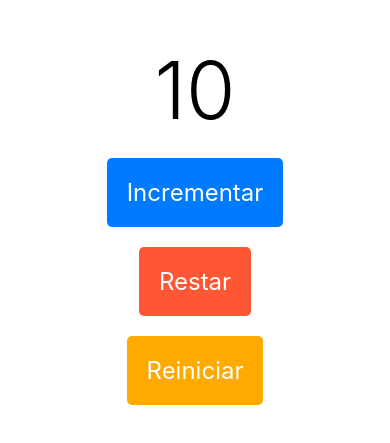
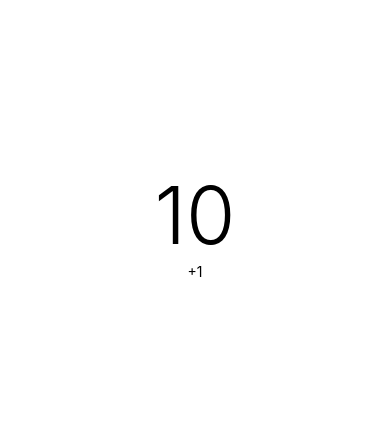
Before and after one commit to Capa1221/ReactBotn, a React Native app: screen / in a window 390 px wide. Shown: the part 199-642 px from the top of the page. Built offline with nearby package versions, Linux system fonts and the light colour scheme.

Commit message:
Solo boton de incrementar

```diff
--- a/src/presentation/screens/CounterScreen.tsx
+++ b/src/presentation/screens/CounterScreen.tsx
@@ -15,36 +15,9 @@ const CounterScreen = () => {
             <Text style={styles.title}>{count}</Text>
             <Pressable
                 onPress={() => setCount(count + 1)}
-                style={({ pressed }) => [
-                    {
-                        backgroundColor: pressed ? '#ddd' : '#007BFF',
-                    },
-                    styles.button,
-                ]}
             >
-                <Text style={styles.buttonText}>Incrementar</Text>
-            </Pressable>
-            <Pressable
-                onPress={handleDecrement}
-                style={({ pressed }) => [
-                    {
-                        backgroundColor: pressed ? '#ddd' : '#FF5733',
-                    },
-                    styles.button,
-                ]}
-            >
-                <Text style={styles.buttonText}>Restar</Text>
-            </Pressable>
-            <Pressable
-                onPress={() => setCount(0)}
-                style={({ pressed }) => [
-                    {
-                        backgroundColor: pressed ? '#ddd' : '#FFAA00',
-                    },
-                    styles.button,
-                ]}
-            >
-                <Text style={styles.buttonText}>Reiniciar</Text>
+
+                <Text>+1</Text>
             </Pressable>
         </View>
     );
```
